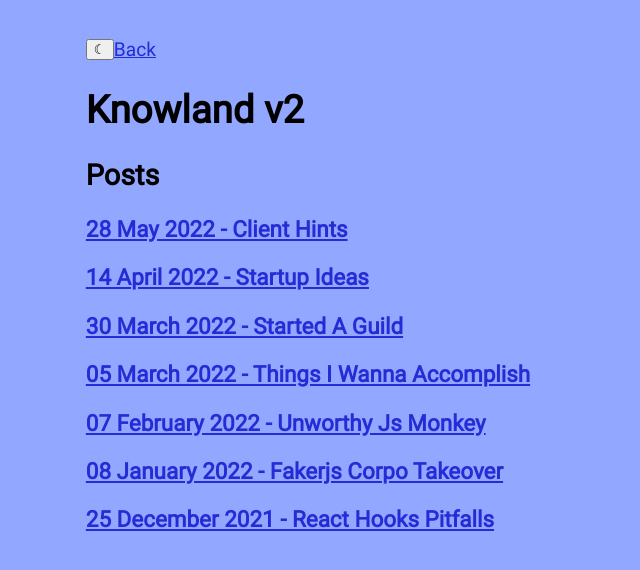
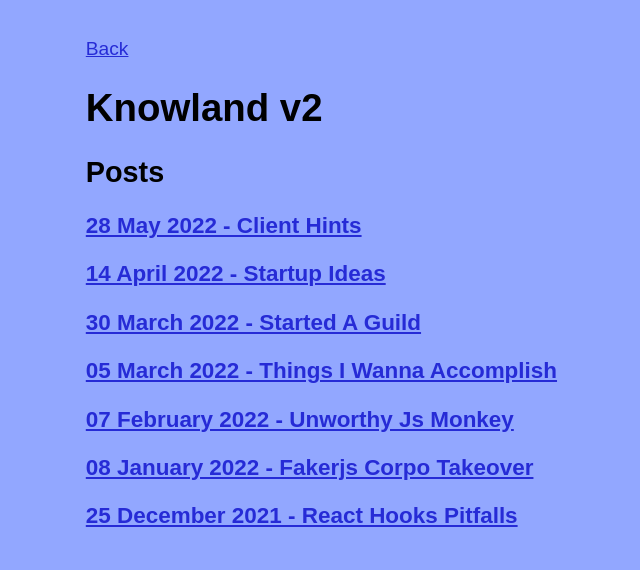
Before and after one commit to purple-cmd/blog, a Jekyll site: the page built from index.html, in a window 1280 px wide. Shown: the top 570 px of the page, without its empty margins (183-823 px from the left). Built offline with Jekyll 4.4.1, drawn with Linux system fonts in a browser that asks for light colours; the list of posts is cut into pages by our own code.

Commit message:
sans serif font

```diff
--- a/_layouts/default.html
+++ b/_layouts/default.html
@@ -9,7 +9,7 @@
   </head>
   <body>
     <div class="header">
-      <button class="dark-mode-btn" onclick="toggleDarkMode()">☾</button>
+
       <a href="{{ '/index.html' | relative_url }}">Back</a>
     </div>
     {{ content }}
--- a/assets/css/index.css
+++ b/assets/css/index.css
@@ -1,8 +1,3 @@
-@font-face {
-  font-family: "Roboto";
-  src: url("../fonts/Roboto-Regular.ttf");
-}
-
 html[dark-theme] {
   --color1: #0d0e0d;
   --color2: #07d18a;
@@ -22,7 +17,7 @@ html {
 
 body {
   font-size: 1.2em;
-  font-family: "Roboto";
+  font-family: sans-serif;
   margin: 2em;
 }
 
```
Also changed, not shown: assets/fonts/Roboto-Regular.ttf (deleted).
